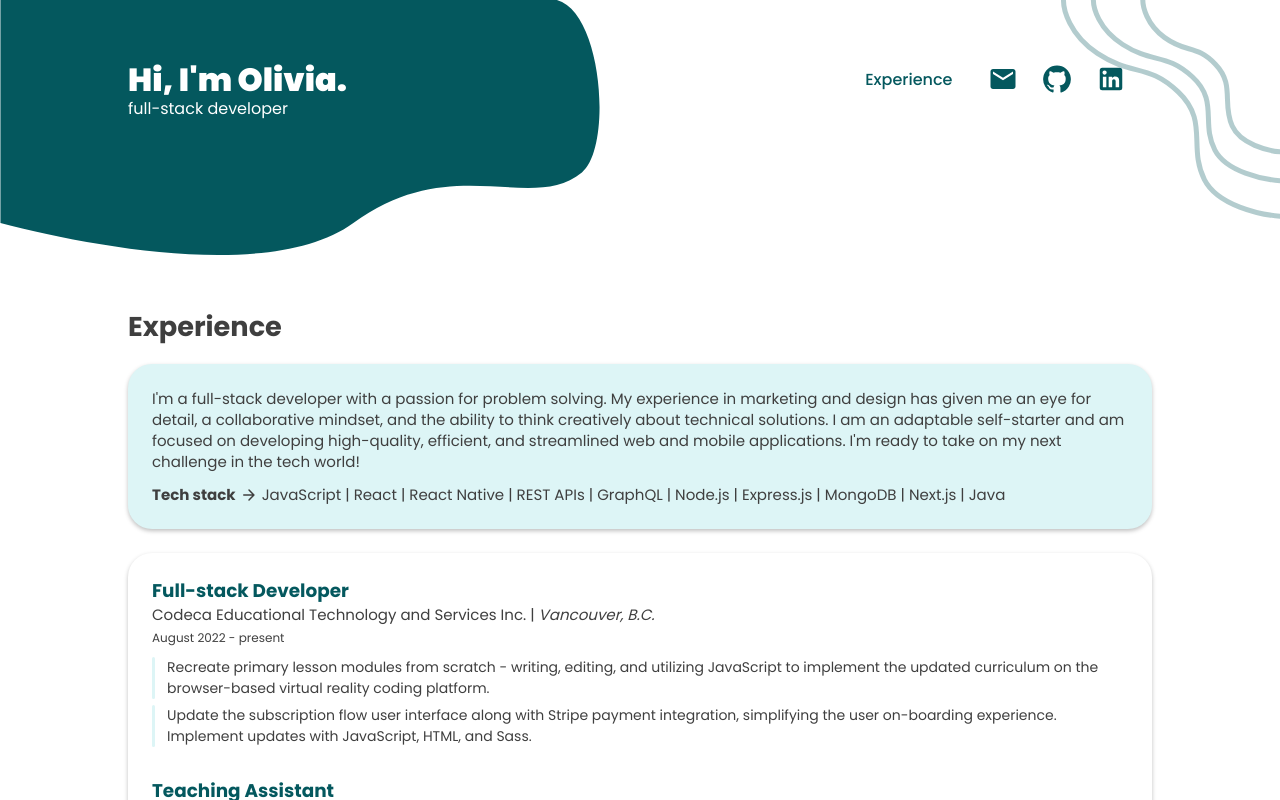
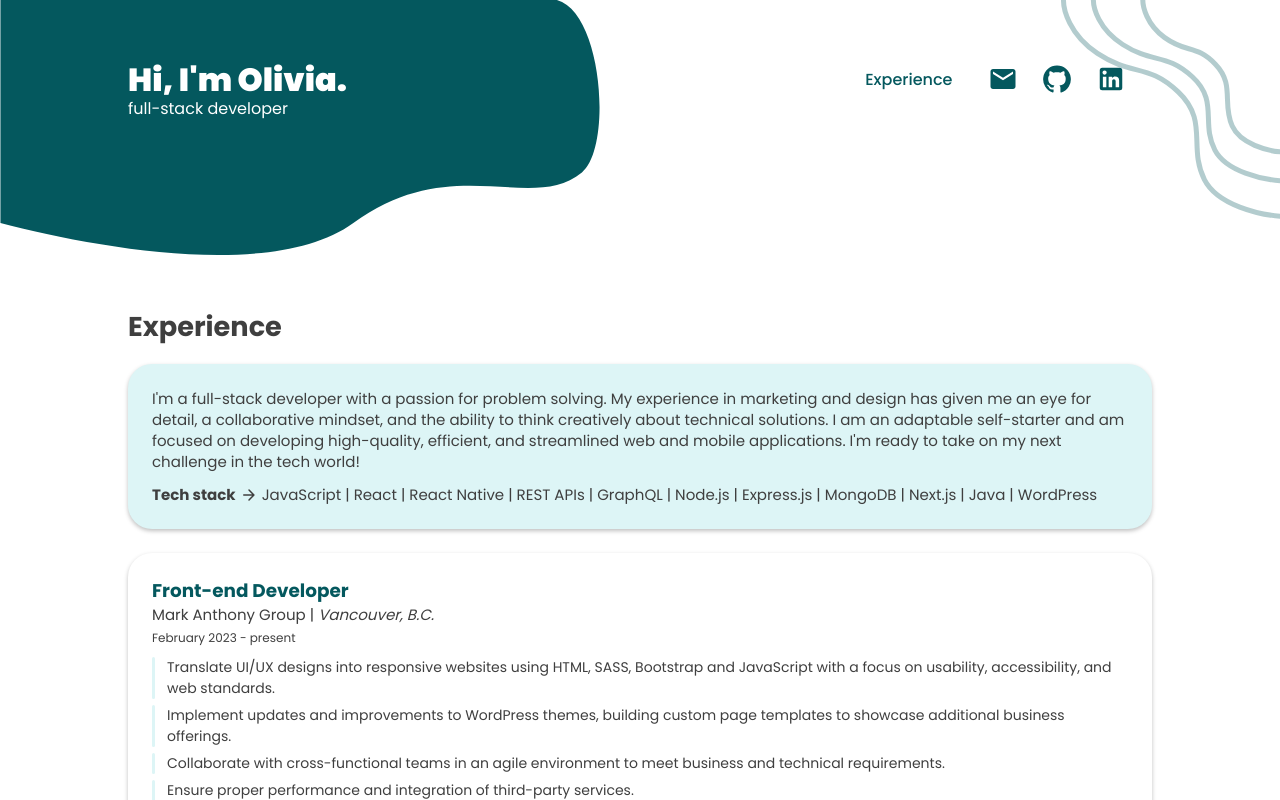
Before and after one commit to olimarie21/ou_portfolio, a Next.js app: page /Experience in a window 1280 px wide. Built offline with nearby package versions, Linux system fonts and the light colour scheme.

Commit message:
Updates experience page

```diff
--- a/pages/Experience.js
+++ b/pages/Experience.js
@@ -43,7 +43,7 @@ const Experience = () => {
 							Tech stack <ArrowForwardRoundedIcon />
 						</span>
 						JavaScript | React | React Native | REST APIs | GraphQL | Node.js |
-						Express.js | MongoDB | Next.js | Java
+						Express.js | MongoDB | Next.js | Java | WordPress
 					</Paragraph>
 				</div>
 
--- a/public/data/experience.json
+++ b/public/data/experience.json
@@ -1,9 +1,21 @@
 [
+    {
+        "title": "Front-end Developer",
+        "company": "Mark Anthony Group",
+        "location": "Vancouver, B.C.",
+        "dates": "February 2023 - present",
+        "description": [
+            "Translate UI/UX designs into responsive websites using HTML, SASS, Bootstrap and JavaScript with a focus on usability, accessibility, and web standards.",
+            "Implement updates and improvements to WordPress themes, building custom page templates to showcase additional business offerings.",
+            "Collaborate with cross-functional teams in an agile environment to meet business and technical requirements.",
+            "Ensure proper performance and integration of third-party services."
+        ]
+    },
     {
         "title": "Full-stack Developer",
         "company": "Codeca Educational Technology and Services Inc.",
         "location": "Vancouver, B.C.",
-        "dates": "August 2022 - present",
+        "dates": "August 2022 - January 2023",
         "description": [
             "Recreate primary lesson modules from scratch - writing, editing, and utilizing JavaScript to implement the updated curriculum on the browser-based virtual reality coding platform.",
             "Update the subscription flow user interface along with Stripe payment integration, simplifying the user on-boarding experience. Implement updates with JavaScript, HTML, and Sass."
```
